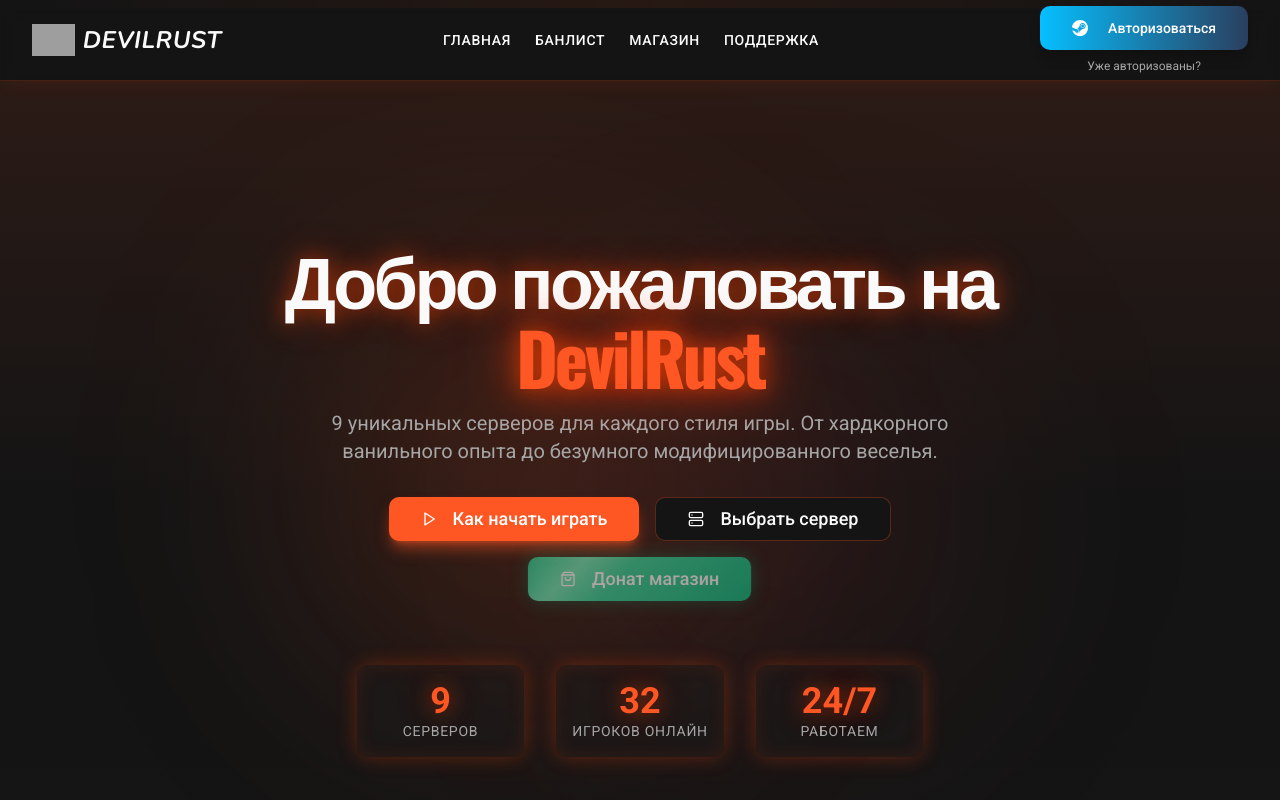
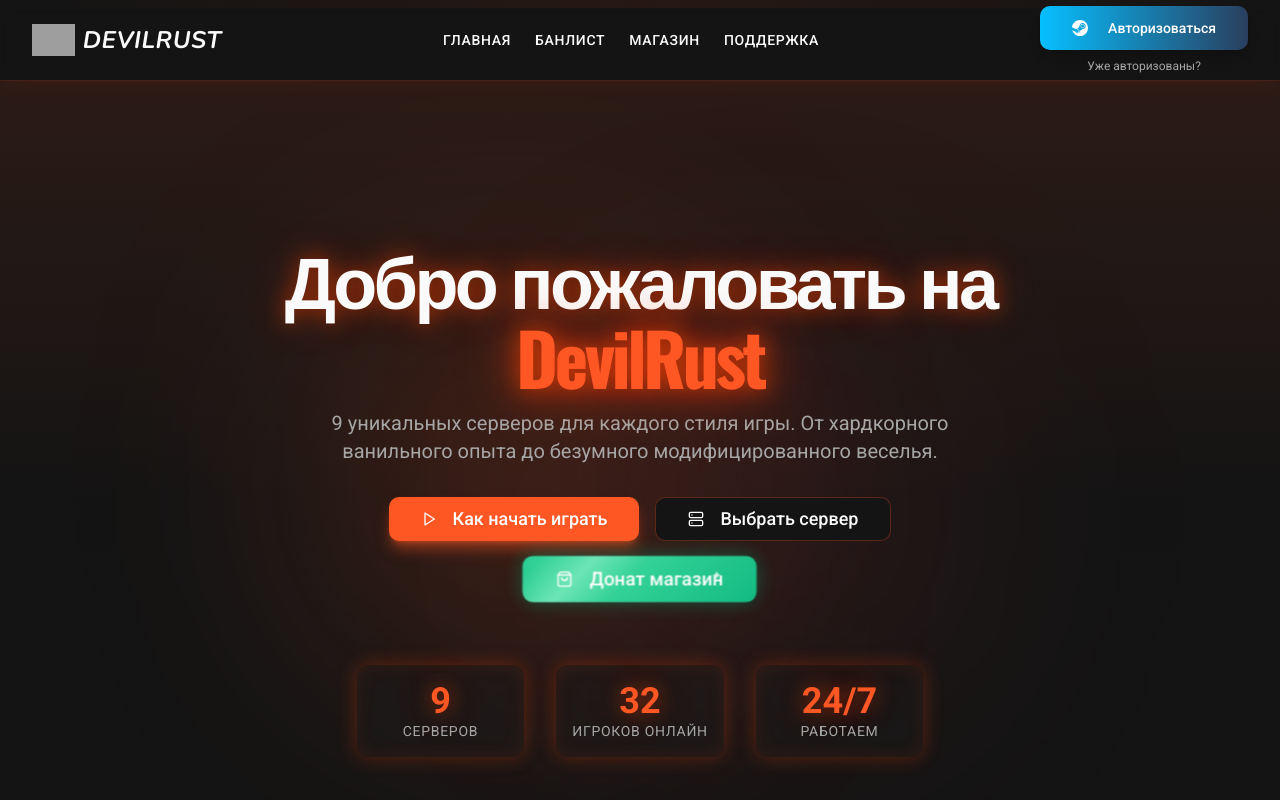
Before and after one commit to pr-poehali-dev/rust-server-info-page, a React (Vite) app: page / in a window 1280 px wide. Shown: the top 800 px of the page. Built offline with nearby package versions, Linux system fonts and the light colour scheme; grey boxes are pictures that could not be loaded.

Commit message:
Замедление анимации

```diff
--- a/src/index.css
+++ b/src/index.css
@@ -220,8 +220,8 @@
     );
     background-size: 400% 400%;
     animation:
-      diamondShine 3s ease-in-out infinite,
-      diamondPulse 2s ease-in-out infinite;
+      diamondShine 6s ease-in-out infinite,
+      diamondPulse 4s ease-in-out infinite;
     position: relative;
   }
 
@@ -238,7 +238,7 @@
       rgba(255, 255, 255, 0.3),
       transparent
     );
-    animation: diamondShine 3s ease-in-out infinite;
+    animation: diamondShine 6s ease-in-out infinite;
   }
 
   .diamond-shine::after {
@@ -248,13 +248,13 @@
     right: 15%;
     color: rgba(255, 255, 255, 0.8);
     font-size: 12px;
-    animation: sparkle 2s ease-in-out infinite;
+    animation: sparkle 4s ease-in-out infinite;
   }
 
   .diamond-shine:hover {
     animation:
-      diamondShine 1.5s ease-in-out infinite,
-      diamondPulse 1s ease-in-out infinite;
+      diamondShine 3s ease-in-out infinite,
+      diamondPulse 2s ease-in-out infinite;
     transform: scale(1.05);
   }
 }
```
